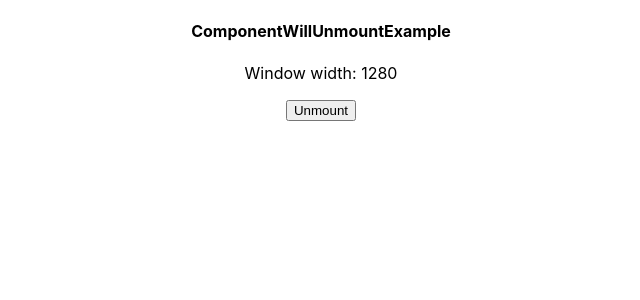
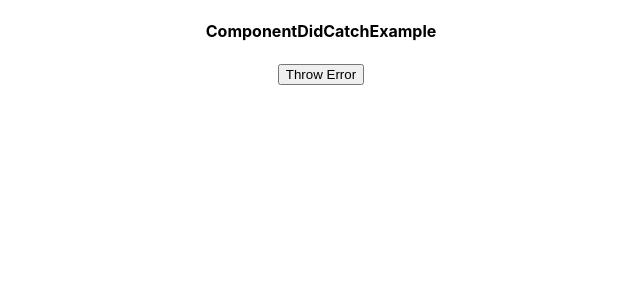
Before and after one commit to jamdominguez/React-Learning_ReactJS, a React (Create React App) app in the folder udemy-course/: page / in a window 1280 px wide. Shown: the top 300 px of the page, without its empty margins (319-959 px from the left). Built offline with nearby package versions, Linux system fonts and the light colour scheme.

Commit message:
Component Life Cylce - Error Cycle - componentDidCatch

```diff
--- a/udemy-course/src/App.js
+++ b/udemy-course/src/App.js
@@ -1,5 +1,5 @@
 import React, { Component} from 'react';
-import ComponentWillUnmountExample from './sections/ComponentWillUnmountExample'
+import ComponentDidCatchExample from './sections/ComponentDidCatchExample'
 import './App.css';
 
 class App extends Component {
@@ -7,7 +7,7 @@ class App extends Component {
     //console.log('App - render');
     return (
       <div className="App">
-        <ComponentWillUnmountExample />
+        <ComponentDidCatchExample />
       </div>
     );
   }
--- /dev/null
+++ b/udemy-course/src/sections/ComponentDidCatchExample.js
@@ -0,0 +1,49 @@
+import React, {Component} from 'react';
+
+class ButtonToThrowError extends Component {
+    state = { throwError: false }
+
+    render() {
+        if(this.state.throwError) {
+            throw new Error('Error thrown by ButtonToThrowError')
+        } else {
+            return(
+                <button onClick={() => this.setState( {throwError: true })}>Throw Error</button>
+            )
+        }
+    }
+}
+
+export default class ComponentDidCatchExample extends Component {
+    state = {
+        hasError: false,
+        errorMsg: ''
+    }
+
+    componentDidCatch(error, errorInfo) {
+        console.log('componentDidCatch')
+        console.log({error, errorInfo})
+        this.setState({
+            hasError: true,
+            errorMsg: error.toString()
+        })
+    }
+
+    render() {
+        if (this.state.hasError) {
+            return(
+                <div>
+                    <p>Error happens: {this.state.errorMsg}</p>
+                    <button onClick={() => this.setState({ hasError: false})}>Recover Component</button>
+                </div>
+            )
+        } else {
+            return(
+                <div>
+                    <h4>ComponentDidCatchExample</h4>
+                    <ButtonToThrowError />
+                </div>
+            )
+        }
+    }
+}
--- a/udemy-course/src/sections/ComponentWillUnmountExample.js
+++ b/udemy-course/src/sections/ComponentWillUnmountExample.js
@@ -1,6 +1,4 @@
 import React, {Component} from 'react';
-
-
 
 class ComponentToUnmont extends Component {
     state = { windowWidth: 0}
```
Also changed, not shown: 2 other files (tests, documents, lock files or other folders).
